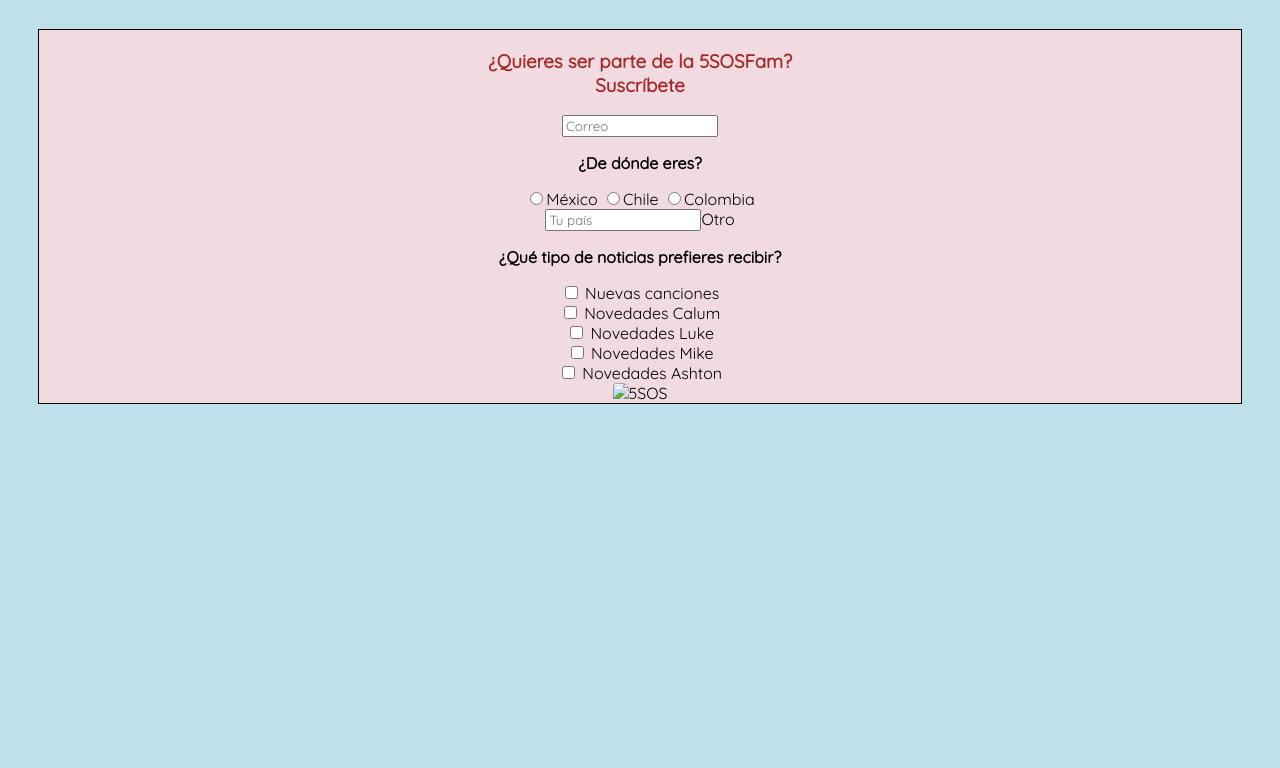
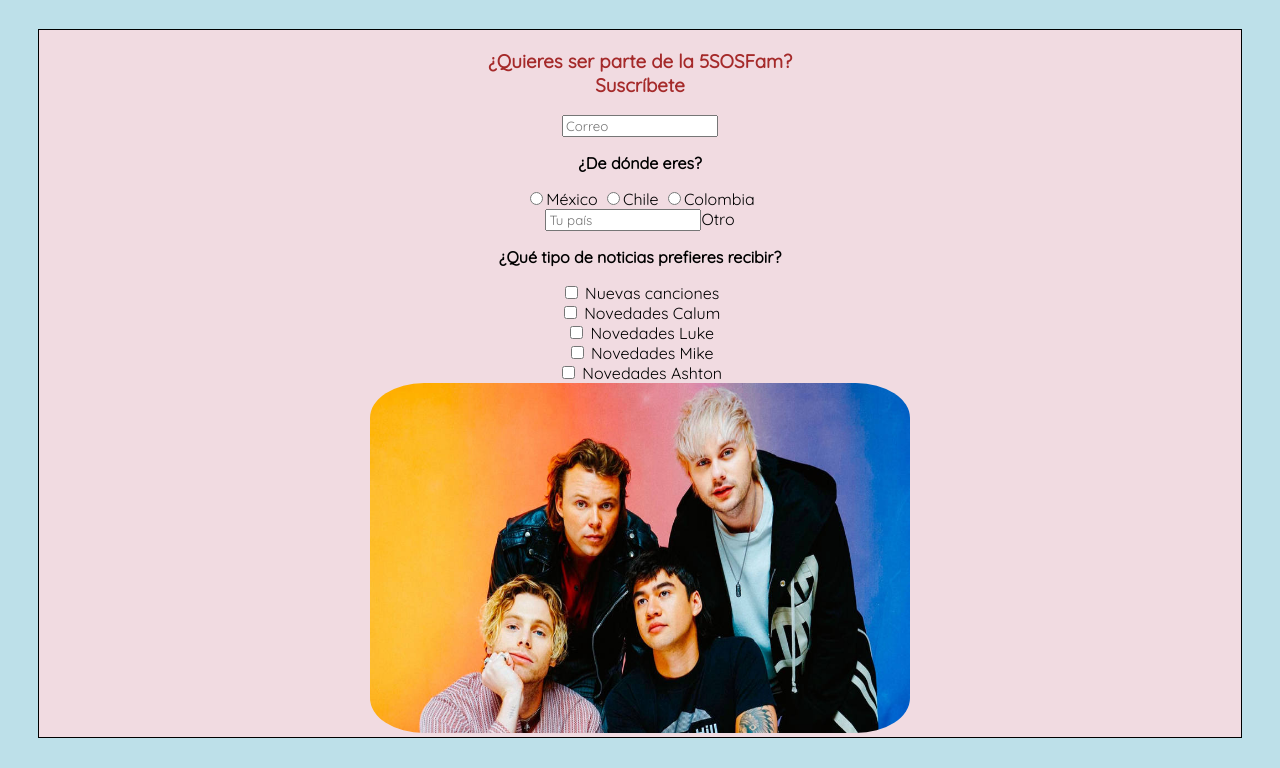
Before and after one commit to erica1203/5SOS-page.github.io, a plain HTML site: page index.html in a window 1280 px wide. Shown: the part 1474-2242 px from the top of the page. Before the commit the page ends 1908 px from the top, so only its background shows below. Drawn offline with Linux system fonts and the light colour scheme; a script that the page names is missing.

Commit message:
Update index.html

```diff
--- a/index.html
+++ b/index.html
@@ -77,7 +77,7 @@
                 <input type="checkbox"> Novedades Mike <br>
                 <input type="checkbox"> Novedades Ashton <br>
             </form>
-        <img id="imagen2" src="/Clase 3/Imagenes/5sos2.jpg" alt="5SOS">
+        <img id="imagen2" src="/Imagenes/5sos2.jpg" alt="5SOS">
         </section>
     <!-- Ellos
         <section id="Conocelos" class="integrantes">
```
